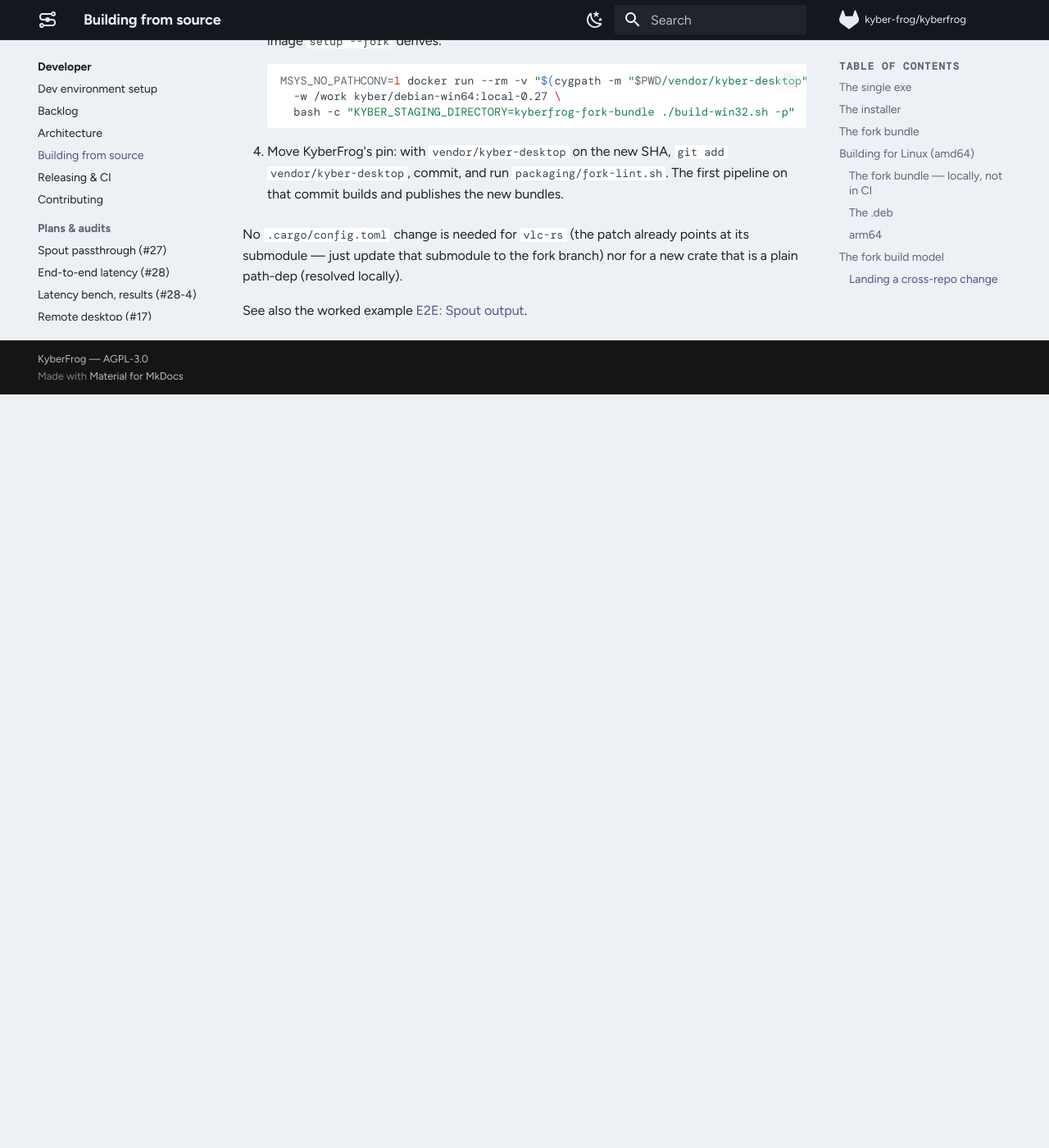
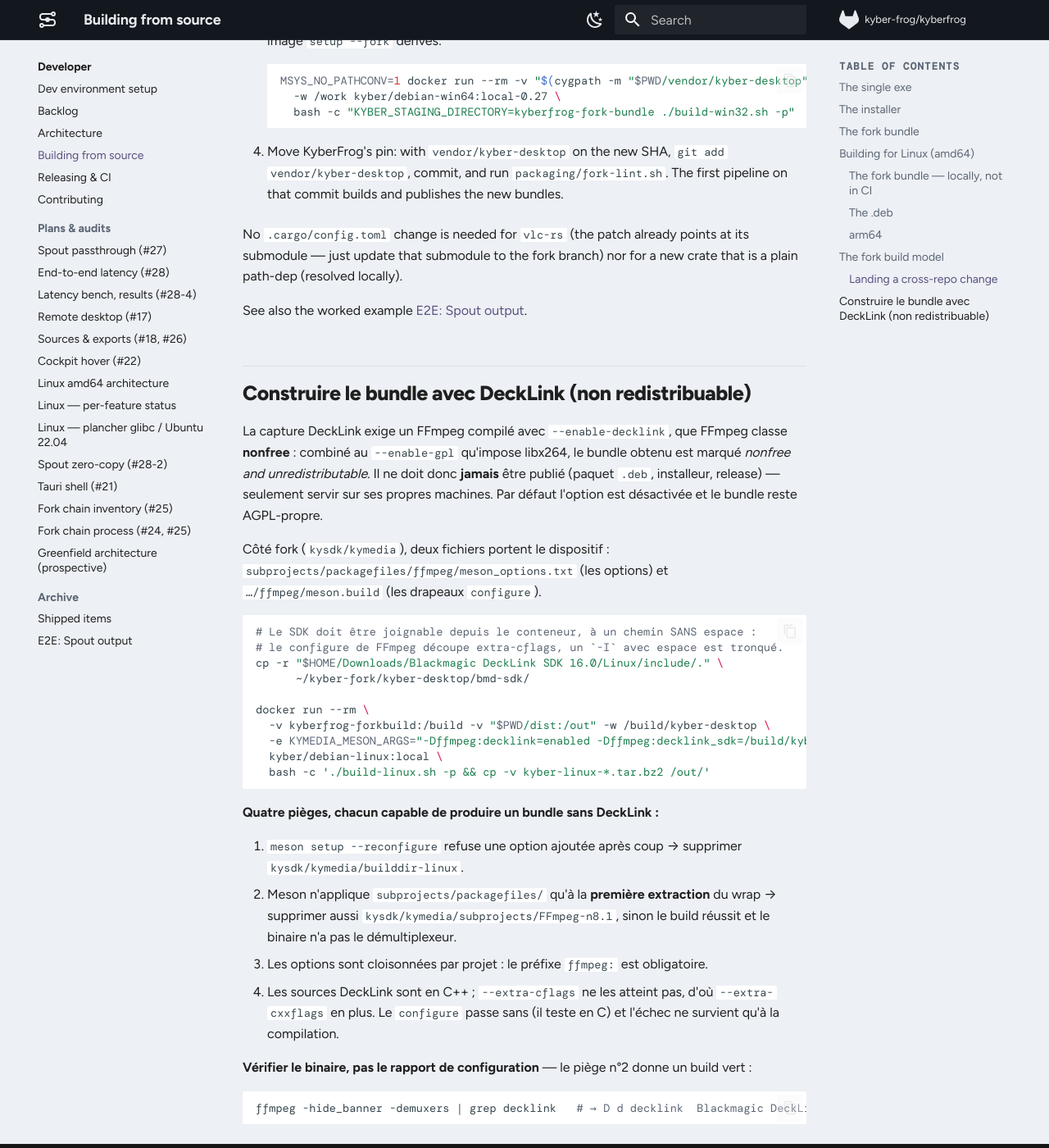
Before and after one commit to CollectiFrog/KyberFrog, an MkDocs documentation site: the page built from docs/dev/building.md, in a window 1280 px wide and 1400 px high, scrolled down 5519 px. Shown: the whole window at 82% size. Built offline with MkDocs 1.6.1 and Material for MkDocs 9.7.7, drawn with Linux system fonts in a browser that asks for light colours; comment, search, counter and statistics services are not loaded; before the commit the page ends 6000 px from its top, so only the background shows below that.

Commit message:
docs(build): construire le bundle avec DeckLink, et les quatre pièges
La capture DeckLink exige un FFmpeg compilé avec --enable-decklink, que FFmpeg
classe nonfree : avec le --enable-gpl qu'impose libx264, le bundle devient
« nonfree and unredistributable » et ne doit jamais être publié. L'option est
désactivée par défaut, le bundle distribué reste AGPL-propre.

Quatre obstacles ont été rencontrés en le faisant marcher, chacun capable de
produire un bundle sans DeckLink :

* `meson setup --reconfigure` refuse une option ajoutée après coup ;
* Meson n'applique `subprojects/packagefiles/` qu'à la première extraction du
  wrap — le build réussit alors, annonce `decklink : enabled`, et le binaire
  n'a aucun symbole DeckLink ;
* les options Meson sont cloisonnées par projet, d'où le préfixe `ffmpeg:` ;
* les sources DeckLink sont en C++, hors de portée d'`--extra-cflags` ; le
  `configure` passe quand même (son test d'en-tête est en C) et l'échec ne
  survient qu'à la compilation.

Le deuxième est le plus traître, d'où la consigne de vérifier le binaire
(`ffmpeg -demuxers | grep decklink`) plutôt que le rapport de configuration.

Vérifié sur le bundle produit : démultiplexeur présent, 28 occurrences dans
libavdevice.so.62, et `GET /decklink-inputs` répond `[]` en HTTP 200 sans
carte installée.

Co-Authored-By: Claude Opus 5 <noreply@anthropic.com>

````diff
--- a/docs/dev/building.md
+++ b/docs/dev/building.md
@@ -263,3 +263,49 @@ at its submodule — just update that submodule to the fork branch) nor for a ne
 crate that is a plain path-dep (resolved locally).
 
 See also the worked example [E2E: Spout output](../E2E-spout-output.md).
+
+## Construire le bundle avec DeckLink (non redistribuable)
+
+La capture DeckLink exige un FFmpeg compilé avec `--enable-decklink`, que
+FFmpeg classe **nonfree** : combiné au `--enable-gpl` qu'impose libx264, le
+bundle obtenu est marqué *nonfree and unredistributable*. Il ne doit donc
+**jamais** être publié (paquet `.deb`, installeur, release) — seulement servir
+sur ses propres machines. Par défaut l'option est désactivée et le bundle
+reste AGPL-propre.
+
+Côté fork (`kysdk/kymedia`), deux fichiers portent le dispositif :
+`subprojects/packagefiles/ffmpeg/meson_options.txt` (les options) et
+`…/ffmpeg/meson.build` (les drapeaux `configure`).
+
+```sh
+# Le SDK doit être joignable depuis le conteneur, à un chemin SANS espace :
+# le configure de FFmpeg découpe extra-cflags, un `-I` avec espace est tronqué.
+cp -r "$HOME/Downloads/Blackmagic DeckLink SDK 16.0/Linux/include/." \
+      ~/kyber-fork/kyber-desktop/bmd-sdk/
+
+docker run --rm \
+  -v kyberfrog-forkbuild:/build -v "$PWD/dist:/out" -w /build/kyber-desktop \
+  -e KYMEDIA_MESON_ARGS="-Dffmpeg:decklink=enabled -Dffmpeg:decklink_sdk=/build/kyber-desktop/bmd-sdk" \
+  kyber/debian-linux:local \
+  bash -c './build-linux.sh -p && cp -v kyber-linux-*.tar.bz2 /out/'
+```
+
+**Quatre pièges, chacun capable de produire un bundle sans DeckLink :**
+
+1. `meson setup --reconfigure` refuse une option ajoutée après coup → supprimer
+   `kysdk/kymedia/builddir-linux`.
+2. Meson n'applique `subprojects/packagefiles/` qu'à la **première extraction**
+   du wrap → supprimer aussi `kysdk/kymedia/subprojects/FFmpeg-n8.1`, sinon le
+   build réussit et le binaire n'a pas le démultiplexeur.
+3. Les options sont cloisonnées par projet : le préfixe `ffmpeg:` est
+   obligatoire.
+4. Les sources DeckLink sont en C++ ; `--extra-cflags` ne les atteint pas, d'où
+   `--extra-cxxflags` en plus. Le `configure` passe sans (il teste en C) et
+   l'échec ne survient qu'à la compilation.
+
+**Vérifier le binaire, pas le rapport de configuration** — le piège n°2 donne un
+build vert :
+
+```sh
+ffmpeg -hide_banner -demuxers | grep decklink   # → D d decklink  Blackmagic DeckLink input
+```
````
